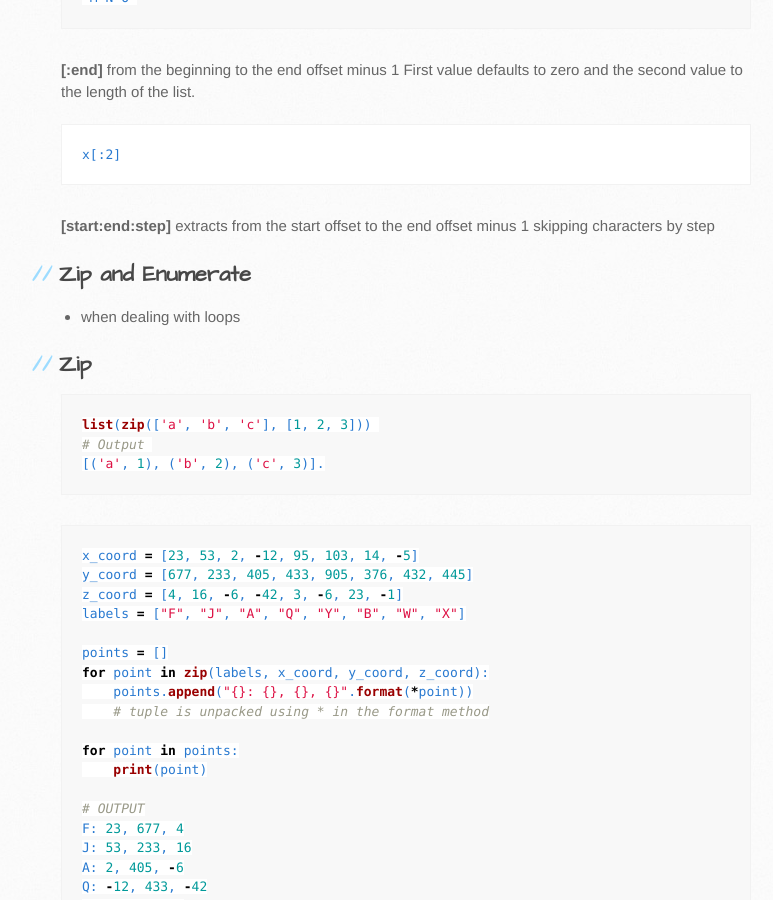
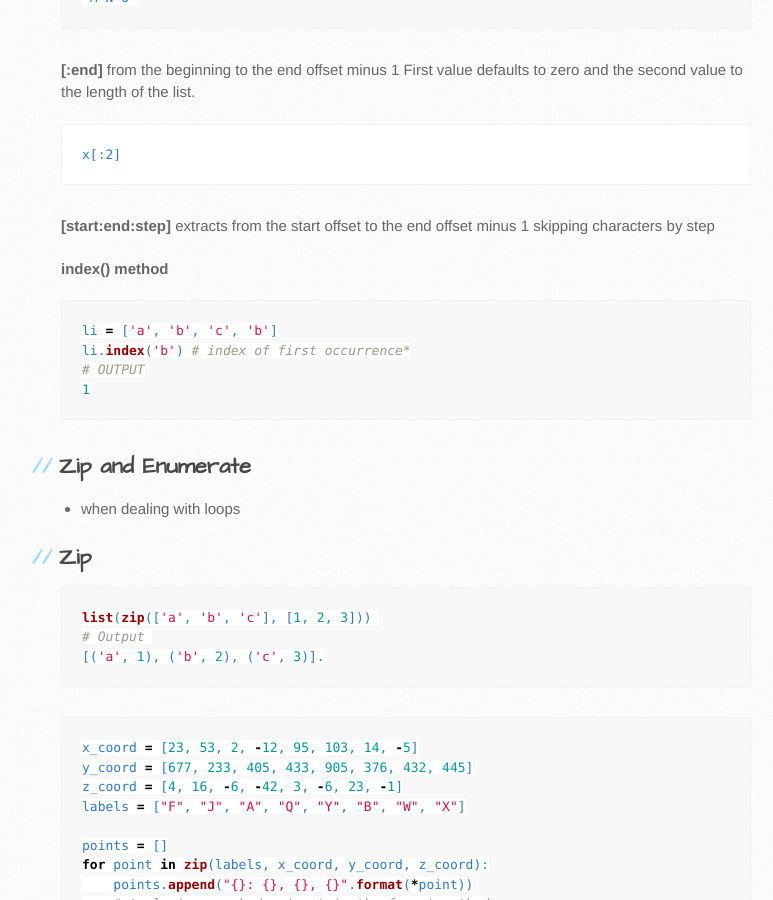
Before and after one commit to trumpfheller/trumpfheller.github.io, a Jekyll site: the page built from python/lists.md, in a window 1280 px wide and 900 px high, scrolled down 3598 px. Shown: the whole window, without its empty margins (99-872 px from the left). Built offline with Jekyll 4.4.1, drawn with Linux system fonts in a browser that asks for light colours.

Commit message:
Update lists.md

````diff
--- a/python/lists.md
+++ b/python/lists.md
@@ -162,7 +162,13 @@ x[:2]
 
 **[start:end:step]** extracts from the start offset to the end offset minus 1 skipping characters by step
 
-
+**index() method**
+```python
+li = ['a', 'b', 'c', 'b']
+li.index('b') # index of first occurrence*
+# OUTPUT
+1
+```
 
 ## Zip and Enumerate
 - when dealing with loops
````
